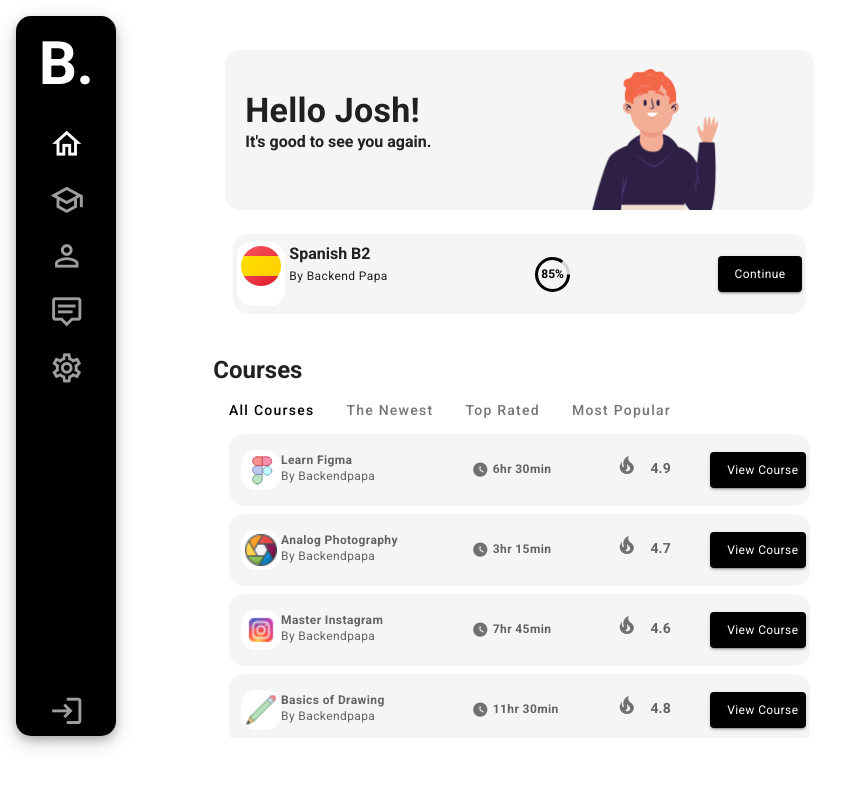
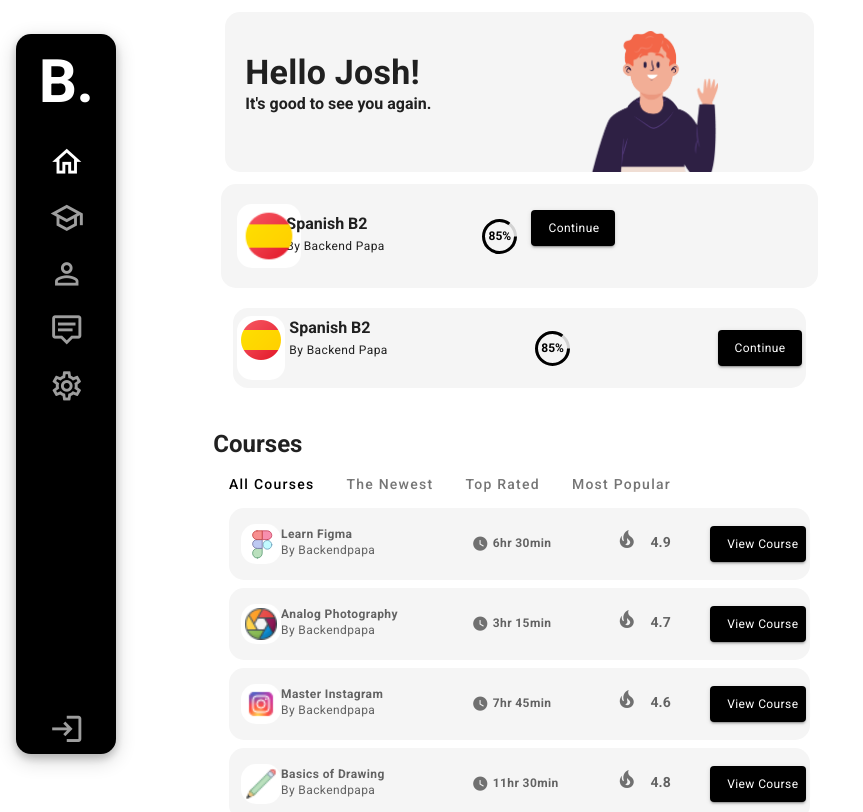
Before and after one commit to backendpapa/edashboard, a Vue app: page / in a window 1280 px wide. Shown: the whole page, without its empty margins (0-863 px from the left). Built offline with nearby package versions, Linux system fonts and the light colour scheme.

Commit message:
make it better

```diff
--- a/src/components/Home/Intro.vue
+++ b/src/components/Home/Intro.vue
@@ -17,6 +17,39 @@
 
       </div>
       <!-- Info 2 -->
+      <div class="mt-4 pa-2">
+          <v-row align="center" style="border-radius:15px"  class="grey lighten-4 pa-1">
+              <v-col cols="3" sm="3" md="3" xl="1" lg="1" >
+                  <div class="white pa-1" style="border-radius:15px;height:8vh;width:8vh">
+                     <v-img src="../../assets/spain.png">
+                     </v-img>
+                     </div>
+              </v-col>
+              <v-col style="height:100%;"   cols="5" xl="4" lg="4" sm="5" md="5" class=" pt-6">
+                  <p style="margin:auto" class="font-weight-bold">Spanish B2</p>
+                  <p class="text-caption  ">By Backend Papa</p>
+              </v-col>
+              <v-col cols="2" sm="2" md="2" xl="1" lg="1" class="">
+                   <v-progress-circular
+                        :rotate="360"
+                        :size="35"
+                        :width="3"
+                        :value="85"
+                        color="black"
+
+
+                        >
+                    <span style="font-size:12px" class="font-weight-bold">85%</span>
+                        </v-progress-circular>
+              </v-col>
+              <v-col cols="2" xl="6" lg="6" sm="2" md="2"  style="width:100%">
+                    <p  class="text-center d-none d-sm-flex"><v-btn  class="  text-caption " color="black" dark style="text-transform:none;">Continue</v-btn></p>
+                           <v-btn icon  plain class="   d-flex d-sm-none" color="black"  rounded><v-icon size="40px">mdi-menu-right</v-icon></v-btn>
+              </v-col>
+          </v-row>
+      </div>
+
+
       <div class="mt-4 pa-2">
            <v-row align="center" no-gutters justify="center" class="grey lighten-4 pa-1" style="border-radius:15px;height:10vh" >
                     <div class="white" style="border-radius:15px;height:8vh;">
```
